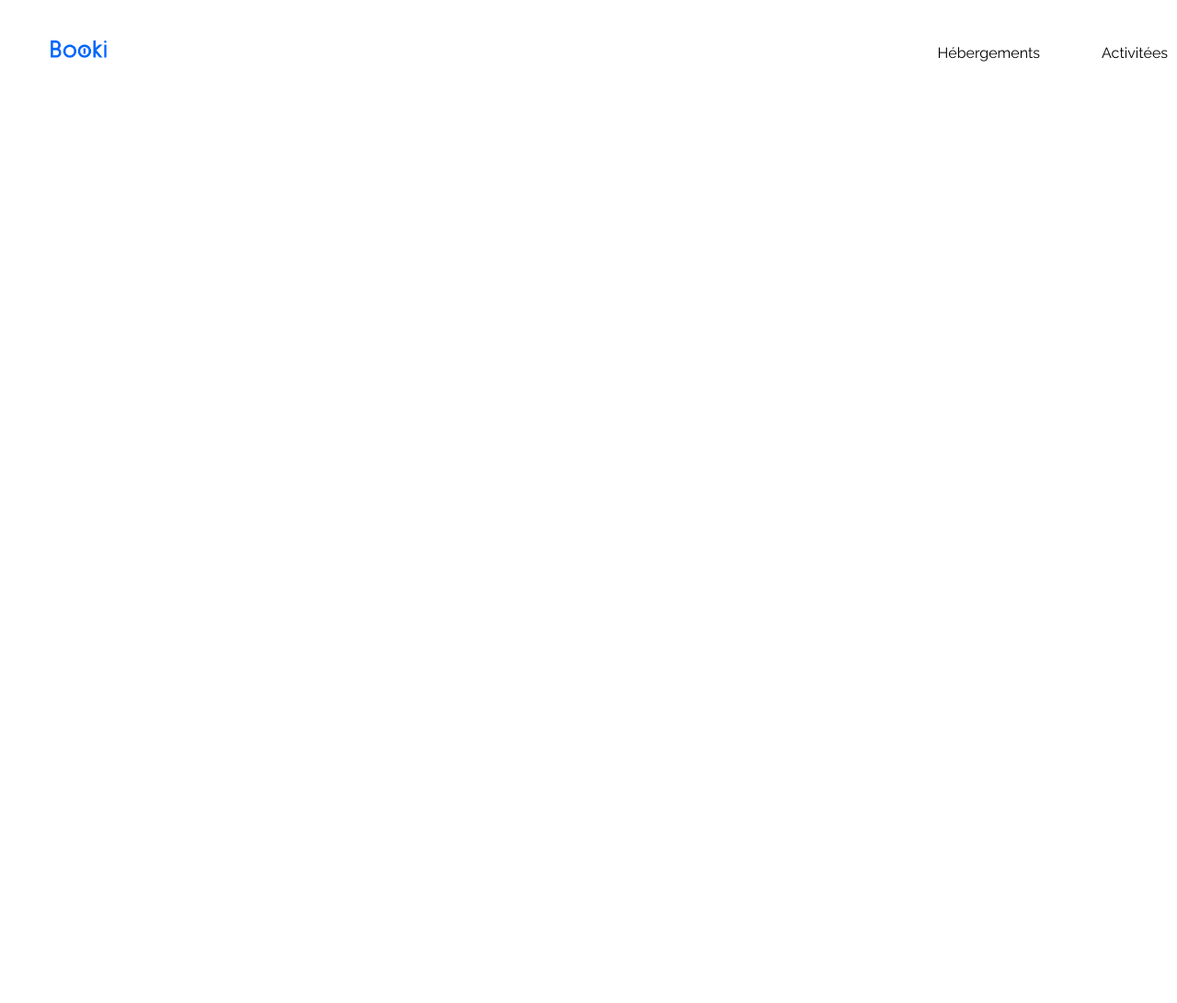
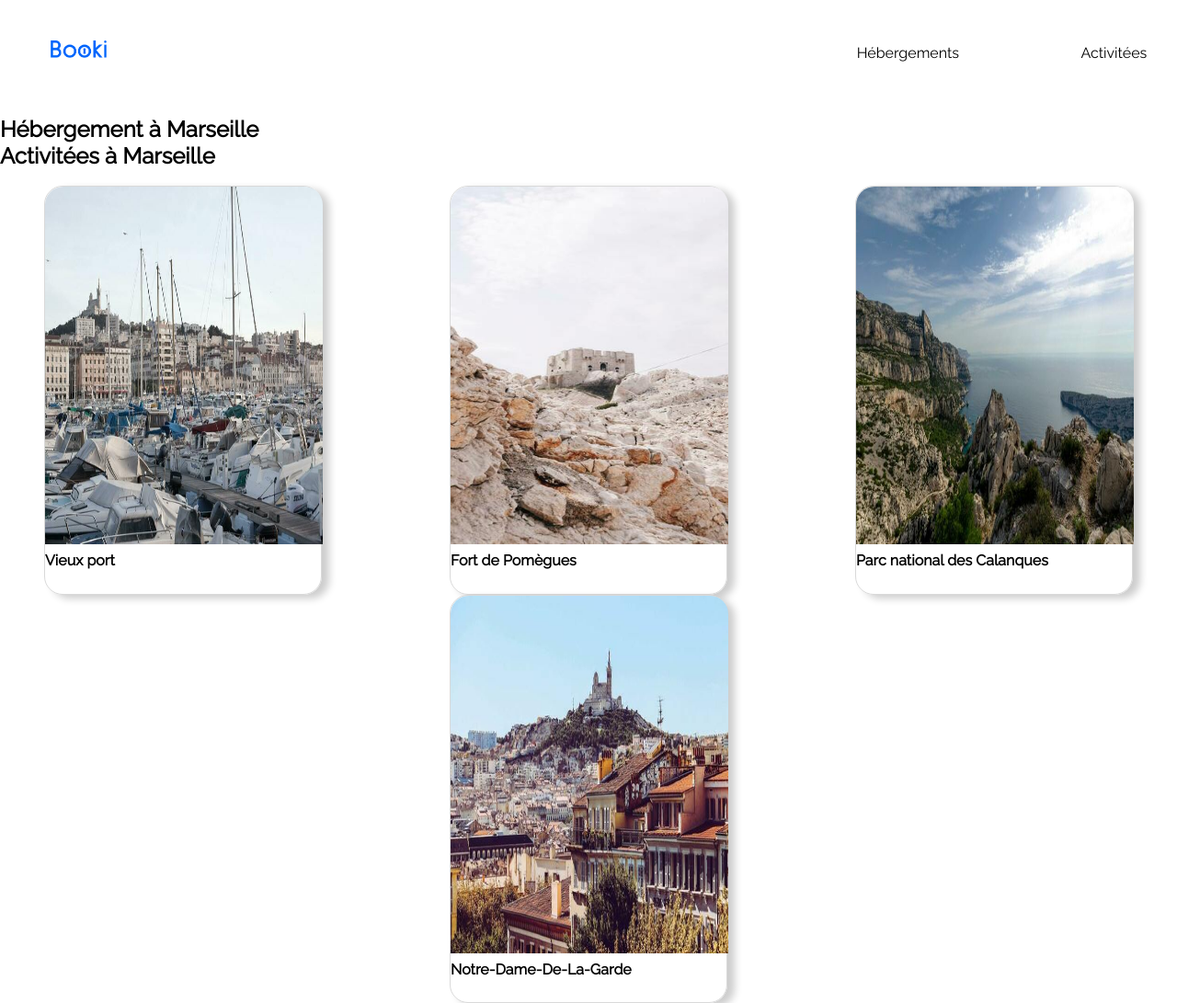
Before and after one commit to Sh1n0u/formation, a plain HTML site: page Projet 2/index.html in a window 1280 px wide. Shown: the whole page at 92% size. Before the commit the page ends 800 px from the top, so only its background shows below. Drawn offline with Linux system fonts and the light colour scheme.

Commit message:
save 15/02 17h

```diff
--- a/Projet 2/index.html
+++ b/Projet 2/index.html
@@ -22,3 +22,38 @@
             </ul>
         </nav>
     </header>
+
+    <main>
+        <section class="Herbegment">
+            <h1>Hébergement à Marseille</h1>
+        </section>
+
+        <section>
+            <h1>Activitées à Marseille</h1>
+            <div class="activities">
+                <div class="card">
+                    <img src="../Projet trainning/assets/reno-laithienne-QUgJhdY5Fyk-unsplash.jpg" alt="Image Vieux Port">
+                    <div class="cardText"></div>
+                    <h4>Vieux port</h4>
+                </div>
+
+                <div class="card">
+                    <img src="../Projet trainning/assets/paul-hermann-QFTrLdQIRhI-unsplash.jpg" alt="Image Fort de Pomègues">
+                    <div class="cardText"></div>
+                    <h4>Fort de Pomègues</h4>
+                </div>
+
+                <div class="card">
+                    <img src="../Projet trainning/assets/kilyan-sockalingum-NR8-cBCN3aI-unsplash.jpg" alt="Parc national des Calanques">
+                    <div class="cardText"></div>
+                    <h4>Parc national des Calanques</h4>
+                </div>
+
+                <div class="card">
+                    <img src="../Projet trainning/assets/florian-wehde-xW9e8gdotxI-unsplash.jpg" alt="Notre-Dame-De-La-Garde">
+                    <div class="cardText"></div>
+                    <h4>Notre-Dame-De-La-Garde</h4>
+                </div>
+            </div>
+        </section>
+    </main>
--- a/Projet 2/style.css
+++ b/Projet 2/style.css
@@ -1,35 +1,34 @@
 * {
-    margin: 0;
+    margin: 0px auto;
     max-width: 1400px;
     text-decoration: none;
     font-family: 'Raleway';
 }
 
 header {
-    display: flex;
-    width: auto;
+    width: 100%;
     height: 126px;
     justify-content: right;
 }
 
-.logo { /*positionnement logo*/
-    position: absolute;
+.logo {
     width: 61.09px;
     height: 19px;
-    top: 44px;
-    left: 55px;
+    padding-top: 44px;
+    padding-left: 55px;
+    float: left;
 }
 
 .menu { /* positionnement du menu et paramètrage des boutons*/
     display: flex;
-    position: absolute;
     width: 381px;
-    height: 19px;
+    height: 100%;
     right: 10px;
 
     list-style: none;
     justify-content: flex-end;
     column-gap: 67px;
+    float: right;
 }
 
 .button {
@@ -42,9 +41,42 @@ header {
     line-height: 19px;
 }
 
-.button:active { /* Action changement couleur + barre sélection section */
+.button:hover { /* Action changement couleur + barre sélection section */
     border-top: 2px solid;
     border-color: #0065FC;
     font-weight: 500;
     color: #0065FC;
 }
+
+/*-------------------------------------CARD---------------------------*/
+.activities {
+    display: flex;
+    flex-wrap: wrap;
+    justify-content: space-around;
+    column-gap: 43px;
+    padding-top: 18.47px;
+}
+
+.card {
+    width: 302px;
+    height: 444.51px;
+    border: 1px solid #D9D9D9;
+    border-radius: 20px;
+    box-sizing: border-box;
+    box-shadow: 8px 4px 8px 0 rgba(0,0,0,0.2);
+    transition: 0.3s;
+}
+
+.card:hover {
+    box-shadow: 8px 4px 8px 0 rgba(0,0,0,0.4);
+}
+
+.cardText {
+    padding: 2px 16px;
+}
+
+.card img {
+    width: 302px;
+    height: 389px;
+    border-radius: 20px 20px 0px 0px;
+}
```
Also changed, not shown: Projet trainning/assets/florian-wehde-xW9e8gdotxI-unsplash.jpg (added), Projet trainning/assets/kilyan-sockalingum-NR8-cBCN3aI-unsplash.jpg (added), Projet trainning/assets/paul-hermann-QFTrLdQIRhI-unsplash.jpg (added), Projet trainning/assets/reno-laithienne-QUgJhdY5Fyk-unsplash.jpg (added).
